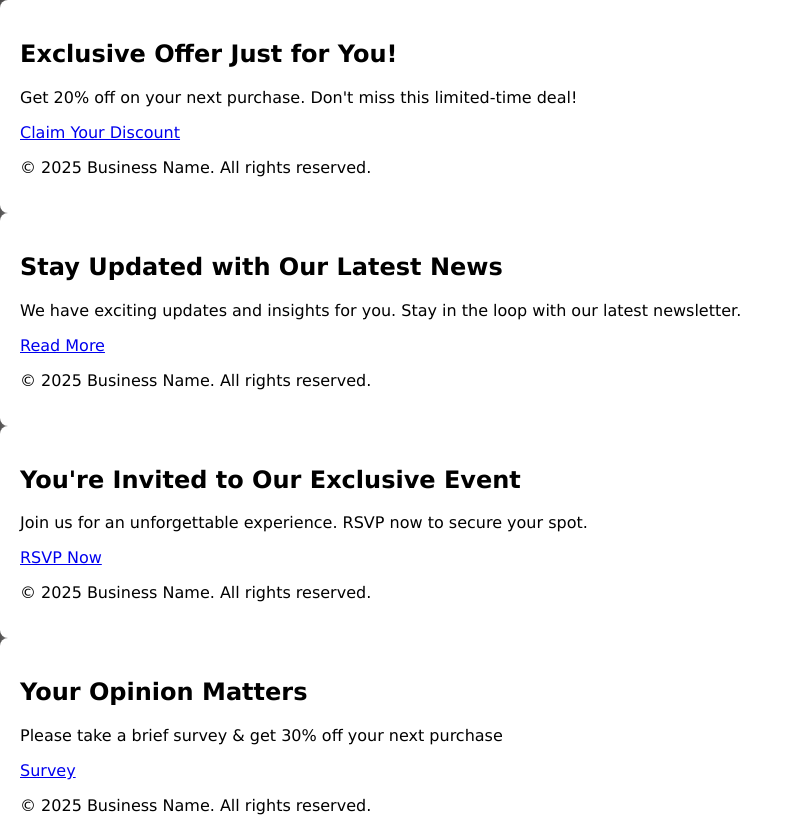
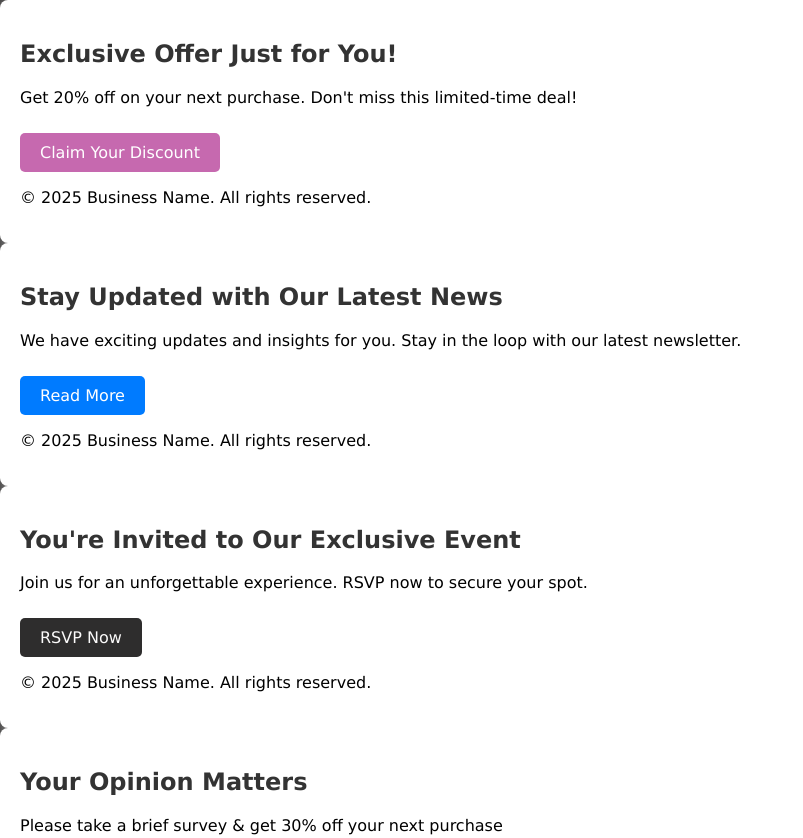
Before and after one commit to teli203/email-marketing, a plain HTML site: page index.html in a window 1280 px wide. Shown: the top 838 px of the page, without its empty margins (0-803 px from the left). Drawn offline with Linux system fonts and the light colour scheme.

Commit message:
Style the href buttons

```diff
--- a/style/styles.css
+++ b/style/styles.css
@@ -13,3 +13,38 @@ body {
     border-radius: 8px;
     box-shadow: 0 0 10px rgba(255, 255, 255, 0.365);
 }
+
+h2 {
+    color: #333;
+}
+
+.a-button,
+.b-button,
+.c-button,
+.d-button {
+    display: inline-block;
+    padding: 10px 20px;
+    text-decoration: none;
+    border-radius: 5px;
+    margin-top: 10px;
+}
+
+.a-button{
+    background: #c669af;
+    color: #ffffff;
+}
+
+.b-button {
+    background: #007BFF;
+    color: #ffffff;
+}
+
+.c-button {
+    background: #2e2d2d;;
+    color: #fbfafa;
+}
+
+.d-button {
+    background: #1e4d01;
+    color: #ffffff;
+}
```
